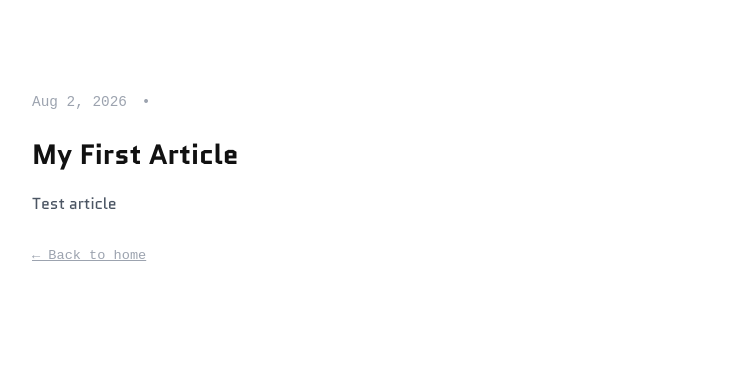
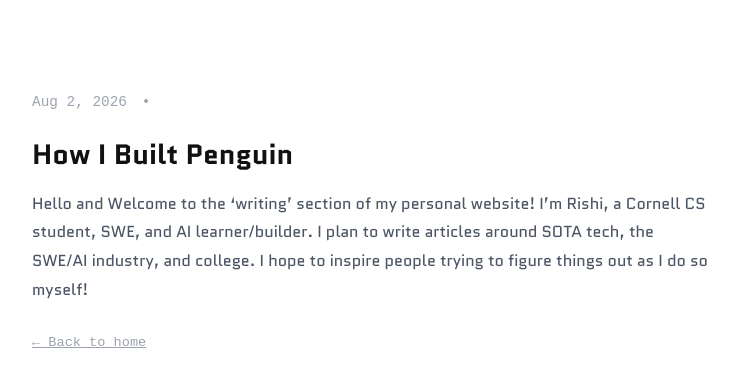
Before and after one commit to rishis123/rishishah, a Jekyll site: the page built from _posts/2026-08-02-how-i-built-penguin.md, in a window 1280 px wide. Shown: the top 387 px of the page, without its empty margins (268-1006 px from the left). Built offline with Jekyll 4.4.1, drawn with Linux system fonts in a browser that asks for light colours.

Commit message:
Update Penguin post title

```diff
--- a/_posts/2026-08-02-how-i-built-penguin.md
+++ b/_posts/2026-08-02-how-i-built-penguin.md
@@ -1,8 +1,8 @@
 ---
 layout: post
-title: "My First Article"
-description: "Test article"
+title: "How I Built Penguin"
+description: "Intro"
 date: 2026-08-02 10:00:00 -0400
 ---
 
-Test article
+Hello and Welcome to the 'writing' section of my personal website! I'm Rishi, a Cornell CS student, SWE, and AI learner/builder. I plan to write articles around SOTA tech, the SWE/AI industry, and college. I hope to inspire people trying to figure things out as I do so myself!
```
